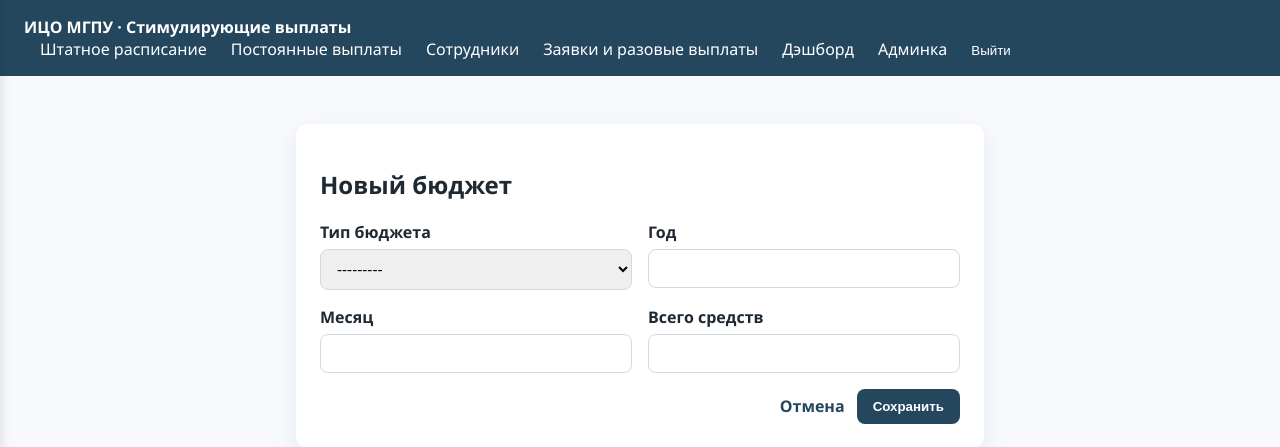
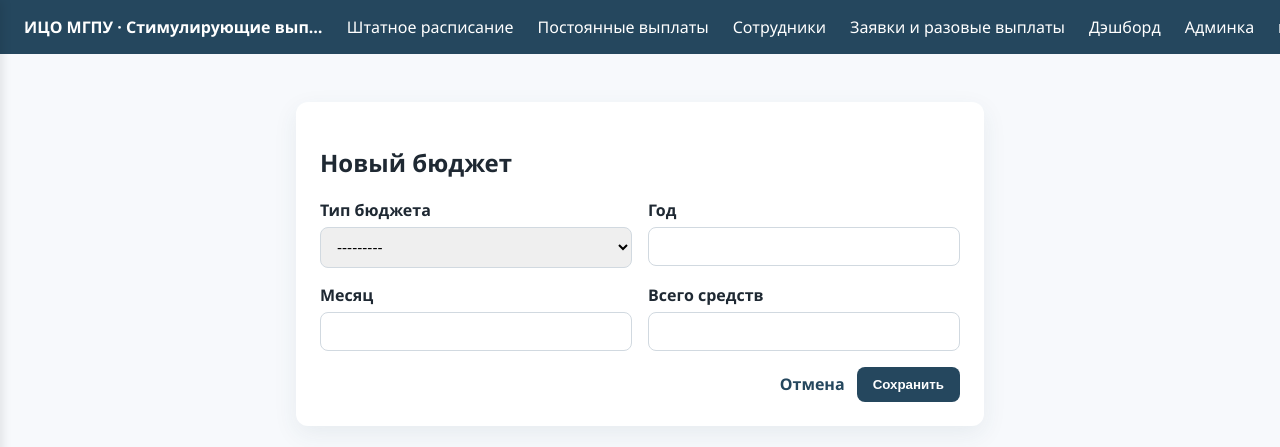
Before and after one commit to wowochkin/stimul_ico, a Django app: page /budgeting/add/ in a window 1280 px wide. Shown: the top 447 px of the page. Run offline with Django 5.2, Linux system fonts and the light colour scheme; a user stored in the database is signed in.

Commit message:
Enhance header navigation and sidebar functionality for improved responsiveness
- Updated CSS to prevent header navigation from wrapping and added overflow handling.
- Implemented JavaScript to check navigation fit and toggle visibility based on available space.
- Refined sidebar close functionality for better user experience on mobile devices.

```diff
--- a/backend/static/css/main.css
+++ b/backend/static/css/main.css
@@ -29,22 +29,32 @@ a:hover {
     display: flex;
     justify-content: space-between;
     align-items: center;
-    flex-wrap: wrap;
+    flex-wrap: nowrap; /* запрещаем перенос на новую строку */
     position: relative;
     z-index: 1000;
+    overflow: hidden; /* скрываем переполнение */
 }
 
 .header-left {
     display: flex;
     align-items: center;
     gap: 12px;
+    min-width: 0; /* для flex-shrink */
+}
+
+.header-left strong {
+    white-space: nowrap;
+    overflow: hidden;
+    text-overflow: ellipsis;
+    min-width: 200px; /* минимум места для заголовка */
 }
 
 .header-nav {
     display: flex;
-    flex-wrap: wrap;
+    flex-wrap: nowrap; /* запрещаем перенос на новую строку */
     align-items: center;
     gap: 8px;
+    min-width: 0;
 }
 
 .header-nav a {
@@ -469,7 +479,7 @@ a:hover {
     height: 36px;
     justify-content: center;
     align-items: center;
-    transition: transform 0.2s ease;
+    transition: transform 0.2s ease, opacity 0.2s ease;
 }
 
 .menu-toggle:hover {
@@ -478,6 +488,11 @@ a:hover {
 
 .menu-toggle:active {
     transform: scale(0.95);
+}
+
+/* Класс для collapsed навигации */
+.header.nav-collapsed .header-nav {
+    display: none !important;
 }
 
 .menu-toggle span {
@@ -655,23 +670,6 @@ a:hover {
         font-size: 0.9rem;
     }
 
-    .menu-toggle {
-        display: flex;
-    }
-
-    /* Скрытие навигации на мобильных */
-    .header-nav {
-        display: none !important;
-    }
-
-    .header .logout-form {
-        display: none !important;
-    }
-
-    header nav {
-        display: none !important;
-    }
-
     .card {
         padding: 16px;
         margin-bottom: 16px;
--- a/backend/static/js/sidebar.js
+++ b/backend/static/js/sidebar.js
@@ -4,6 +4,52 @@ document.addEventListener('DOMContentLoaded', function() {
     const menuClose = document.getElementById('menu-close');
     const sidebar = document.getElementById('sidebar');
     const overlay = document.getElementById('sidebar-overlay');
+    const headerNav = document.querySelector('.header-nav');
+
+    // Проверка, умещается ли навигация в одну строку
+    function checkNavFit() {
+        if (!headerNav || !menuToggle) return;
+
+        const header = document.querySelector('.header');
+        const headerLeft = document.querySelector('.header-left');
+
+        if (!header || !headerLeft) return;
+
+        // Временно показываем навигацию для измерения
+        headerNav.style.display = 'flex';
+
+        // Проверяем, выходит ли навигация за пределы header
+        const headerRect = header.getBoundingClientRect();
+        const navRect = headerNav.getBoundingClientRect();
+        const headerLeftRect = headerLeft.getBoundingClientRect();
+
+        // Вычисляем доступное пространство для навигации
+        const availableWidth = headerRect.width - headerLeftRect.width - 20; // 20px отступ
+        const navWidth = navRect.width;
+
+        const isOverflowing = navWidth > availableWidth;
+
+        // Если не умещается - скрываем навигацию и показываем кнопку
+        if (isOverflowing) {
+            headerNav.style.display = 'none';
+            menuToggle.style.display = 'flex';
+            header.classList.add('nav-collapsed');
+        } else {
+            headerNav.style.display = 'flex';
+            menuToggle.style.display = 'none';
+            header.classList.remove('nav-collapsed');
+        }
+    }
+
+    // Первичная проверка с небольшой задержкой
+    setTimeout(checkNavFit, 100);
+
+    // Проверка при изменении размера окна
+    let resizeTimeout;
+    window.addEventListener('resize', function() {
+        clearTimeout(resizeTimeout);
+        resizeTimeout = setTimeout(checkNavFit, 250);
+    });
 
     // Открытие сайдбара
     if (menuToggle) {
@@ -19,7 +65,9 @@ document.addEventListener('DOMContentLoaded', function() {
     function closeSidebar() {
         sidebar.classList.remove('active');
         overlay.classList.remove('active');
-        menuToggle.classList.remove('active');
+        if (menuToggle) {
+            menuToggle.classList.remove('active');
+        }
         document.body.style.overflow = '';
     }
 
@@ -31,21 +79,12 @@ document.addEventListener('DOMContentLoaded', function() {
         overlay.addEventListener('click', closeSidebar);
     }
 
-    // Закрытие сайдбара при клике на ссылку (только на мобильных)
+    // Закрытие сайдбара при клике на ссылку
     const sidebarLinks = sidebar.querySelectorAll('a');
     sidebarLinks.forEach(link => {
         link.addEventListener('click', function() {
-            if (window.innerWidth <= 768) {
-                closeSidebar();
-            }
+            closeSidebar();
         });
-    });
-
-    // Закрытие сайдбара при изменении размера окна
-    window.addEventListener('resize', function() {
-        if (window.innerWidth > 768) {
-            closeSidebar();
-        }
     });
 
     // Закрытие сайдбара клавишей Escape
```
